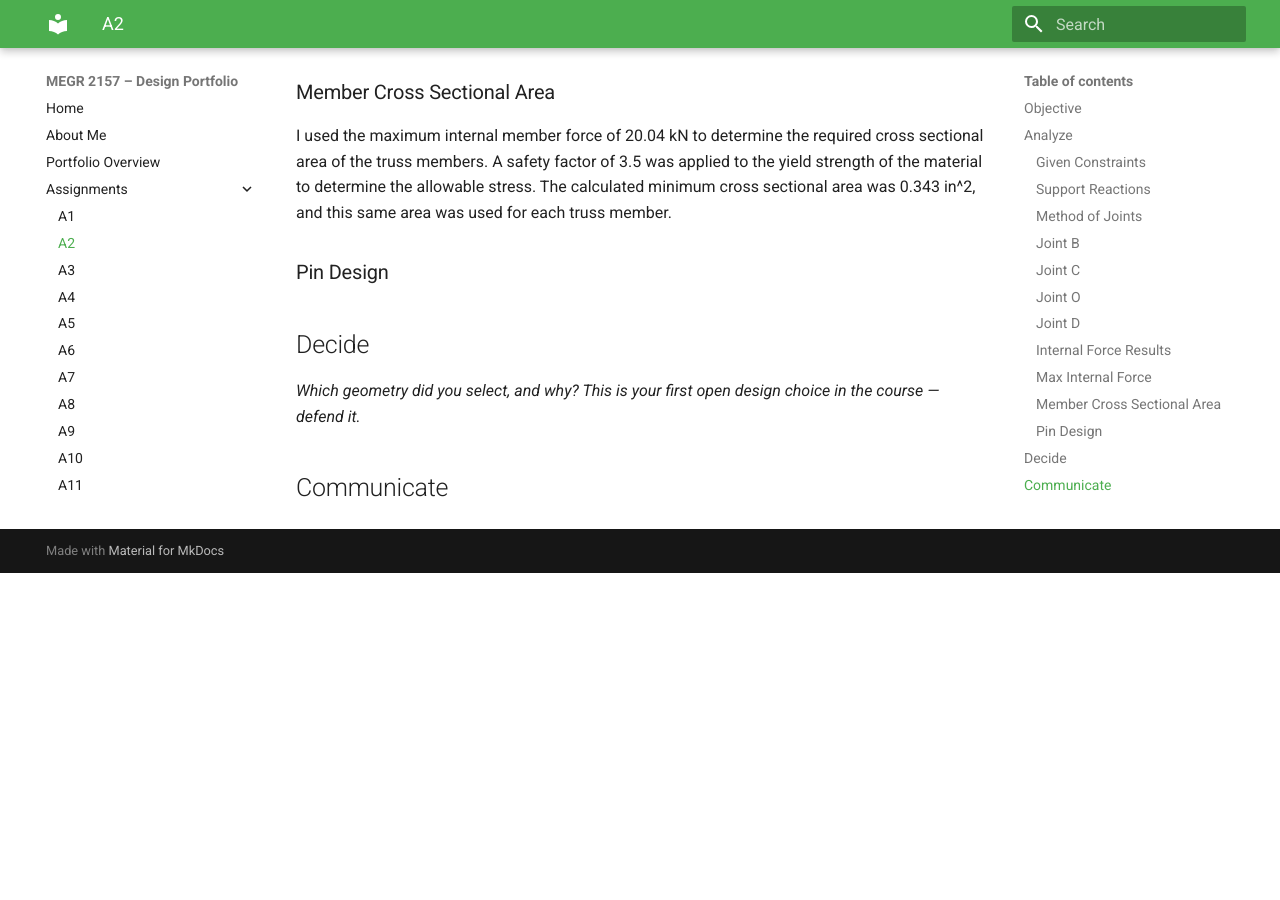
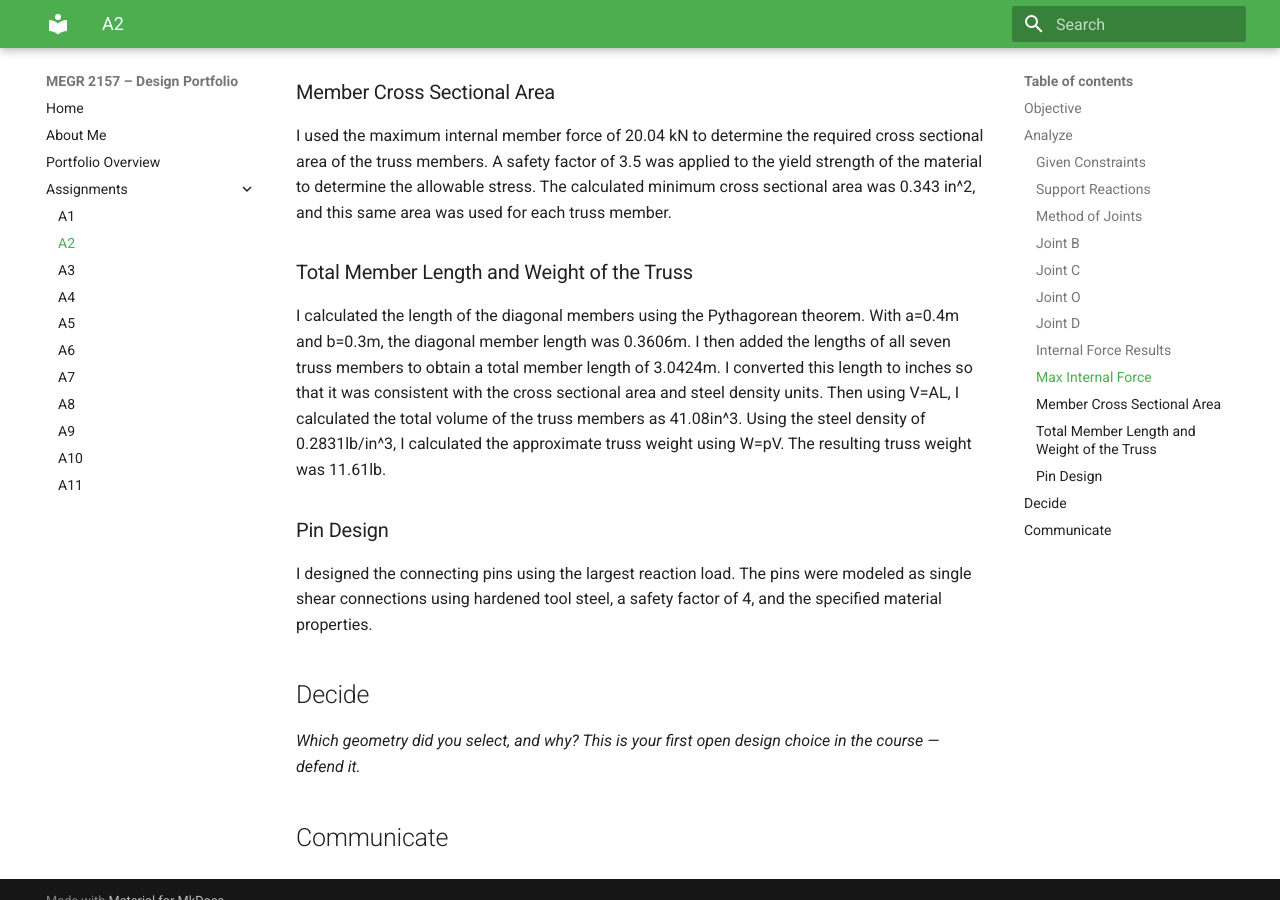
Before and after one commit to Mtrombl2/design-projects-portfolio, an MkDocs documentation site: the page built from docs/assignments/A02/index.md, in a window 1280 px wide and 900 px high, scrolled down 3718 px. Built offline with MkDocs 1.6.1 and Material for MkDocs 9.7.7, drawn with Linux system fonts in a browser that asks for light colours; before the commit the page ends 4291 px from its top, so only the background shows below that.

Commit message:
Add calculations for total member length and truss weight
Added section on total member length and weight calculations for the truss, including methods and results.

```diff
--- a/docs/assignments/A02/index.md
+++ b/docs/assignments/A02/index.md
@@ -37,7 +37,11 @@ After solving for the internal forces in each member, I compared the magnitudes
 ### Member Cross Sectional Area
 I used the maximum internal member force of 20.04 kN to determine the required cross sectional area of the truss members. A safety factor of 3.5 was applied to the yield strength of the material to determine the allowable stress. The calculated minimum cross sectional area was 0.343 in^2, and this same area was used for each truss member.
 
+### Total Member Length and Weight of the Truss
+I calculated the length of the diagonal members using the Pythagorean theorem. With a=0.4m and b=0.3m, the diagonal member length was 0.3606m. I then added the lengths of all seven truss members to obtain a total member length of 3.0424m. I converted this length to inches so that it was consistent with the cross sectional area and steel density units. Then using V=AL, I calculated the total volume of the truss members as 41.08in^3. Using the steel density of 0.2831lb/in^3, I calculated the approximate truss weight using W=pV. The resulting truss weight was 11.61lb.
+
 ### Pin Design
+I designed the connecting pins using the largest reaction load. The pins were modeled as single shear connections using hardened tool steel, a safety factor of 4, and the specified material properties.
 
 
 
```
